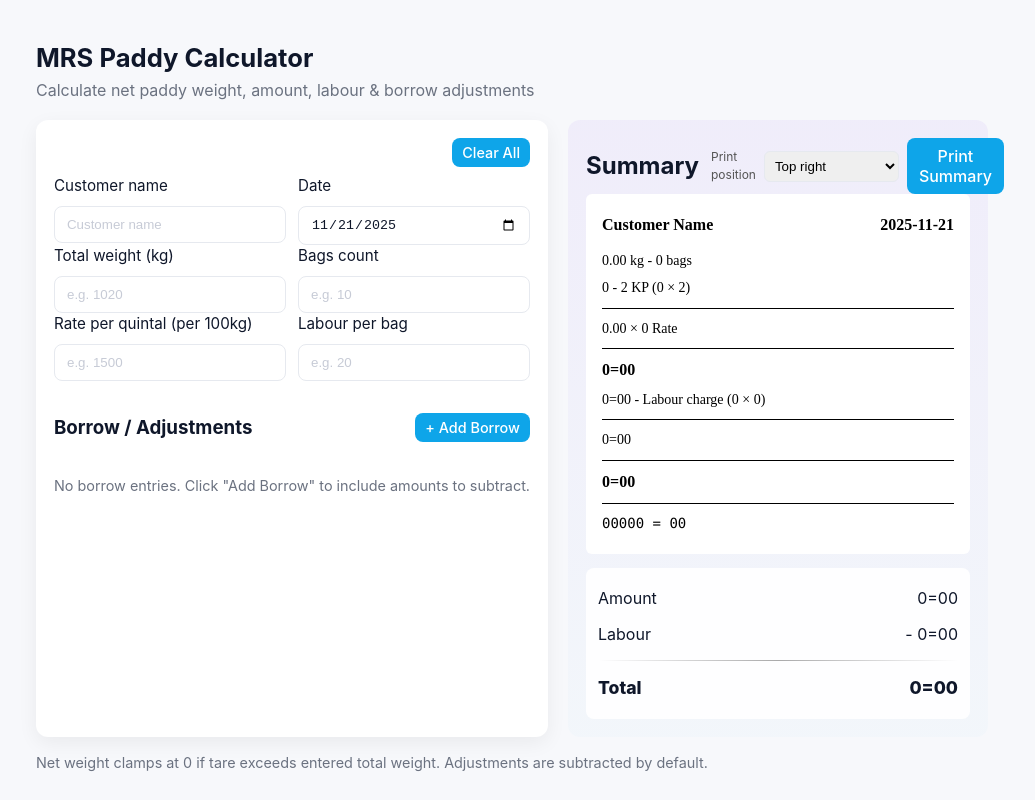
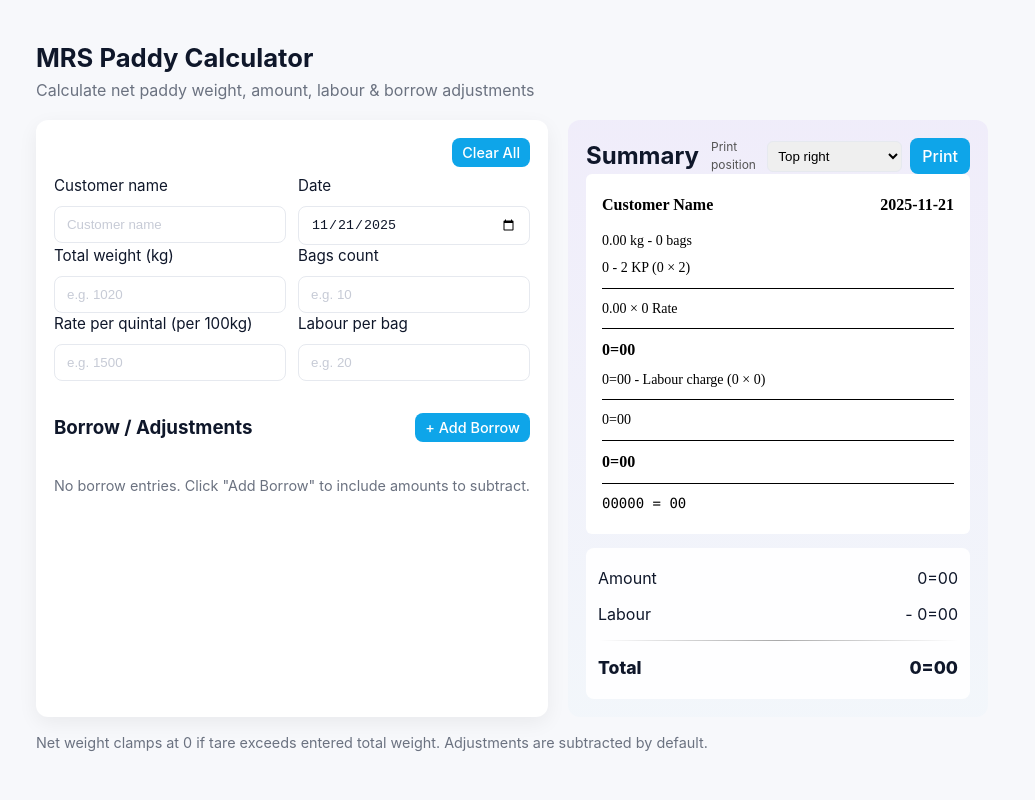
Before and after one commit to sunilmg/paddy-calculator, a React (Vite) app: page / in a window 1280 px wide. Shown: the whole page, without its empty margins (128-1163 px from the left). Built offline with nearby package versions, Linux system fonts and the light colour scheme.

Commit message:
changed the print label

```diff
--- a/src/App.jsx
+++ b/src/App.jsx
@@ -376,7 +376,7 @@ export default function App() {
                 <option value="full">Full (entire page)</option>
               </select>
               <button className="btn" onClick={prepareAndPrint} type="button">
-                Print Summary
+                Print
               </button>
             </div>
           </div>
```
